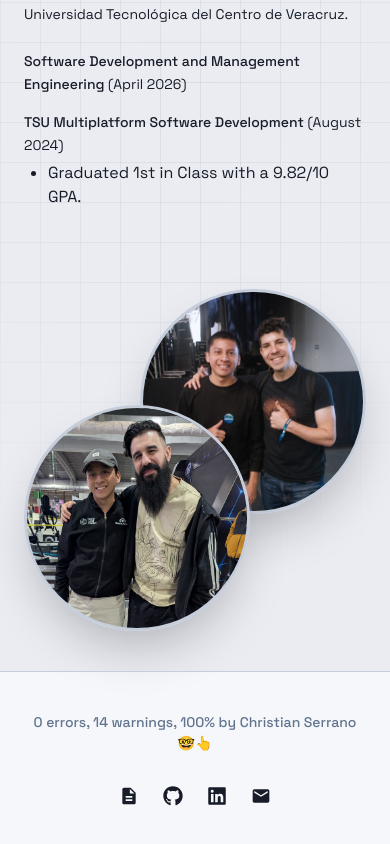
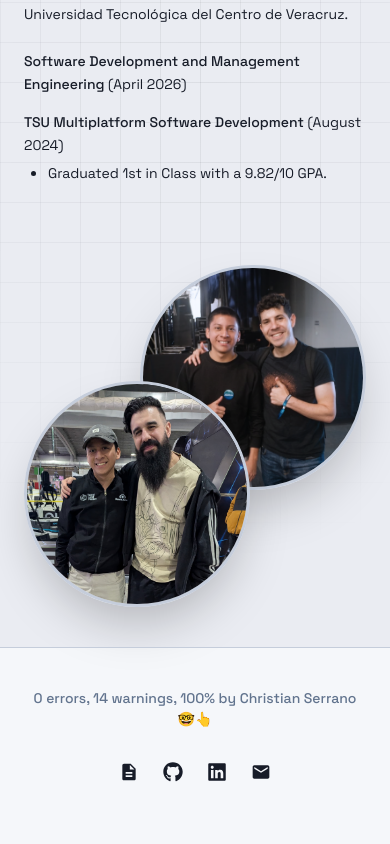
Before and after one commit to chrisssp/portfolio, a Next.js app: page /en in a window 390 px wide. Shown: the part 6307-7151 px from the top of the page. After the commit the page ends 7129 px from the top, so only its background shows below. Built offline with nearby package versions, Linux system fonts and the light colour scheme.

Commit message:
fix: make achievement text size responsive by using Typography component

```diff
--- a/components/organisms/AboutMe.tsx
+++ b/components/organisms/AboutMe.tsx
@@ -56,8 +56,10 @@ export const AboutMe = ({ dict }: AboutMeProps) => {
                         </Typography>
                         {edu.achievement && (
                            <ul className="list-disc ml-6 mt-1">
-                              <li className="text-body text-[16px]">
-                                 {edu.achievement}.
+                              <li>
+                                 <Typography variant="body" as="span">
+                                    {edu.achievement}.
+                                 </Typography>
                               </li>
                            </ul>
                         )}
```
